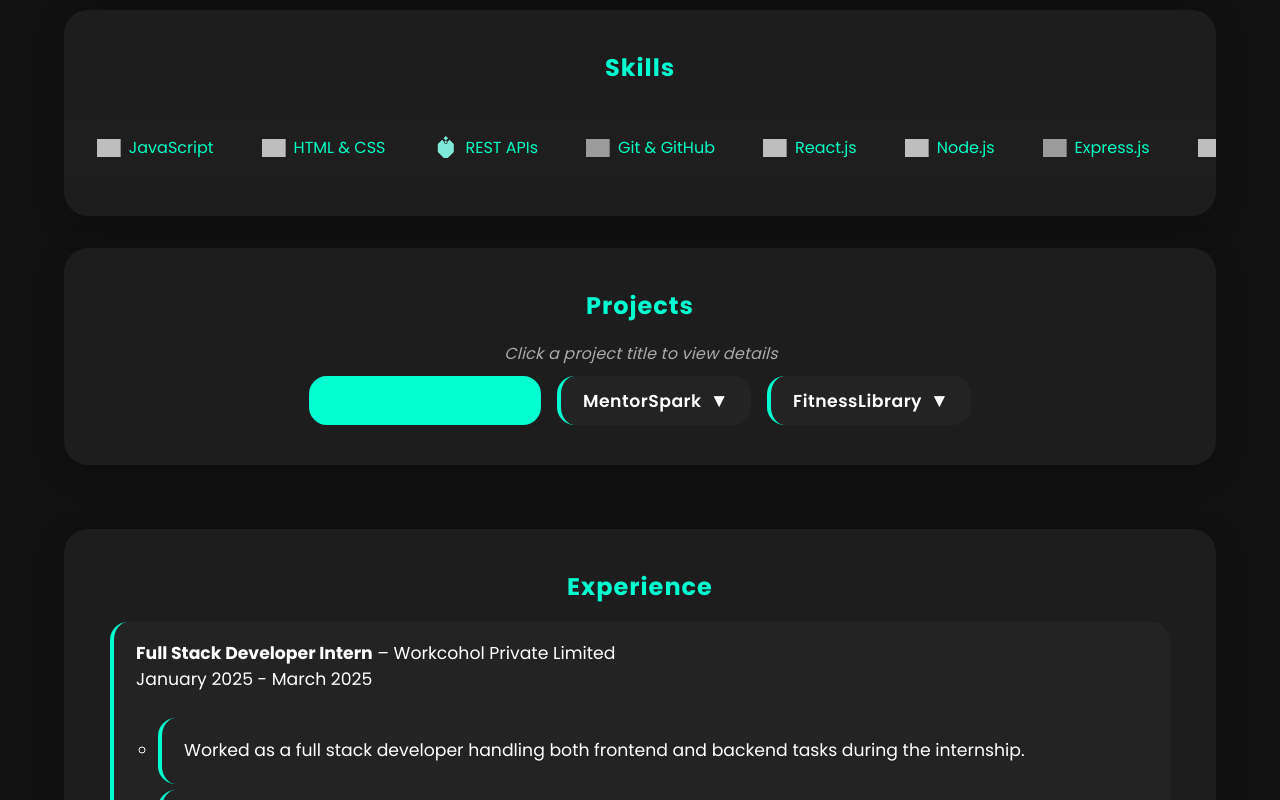
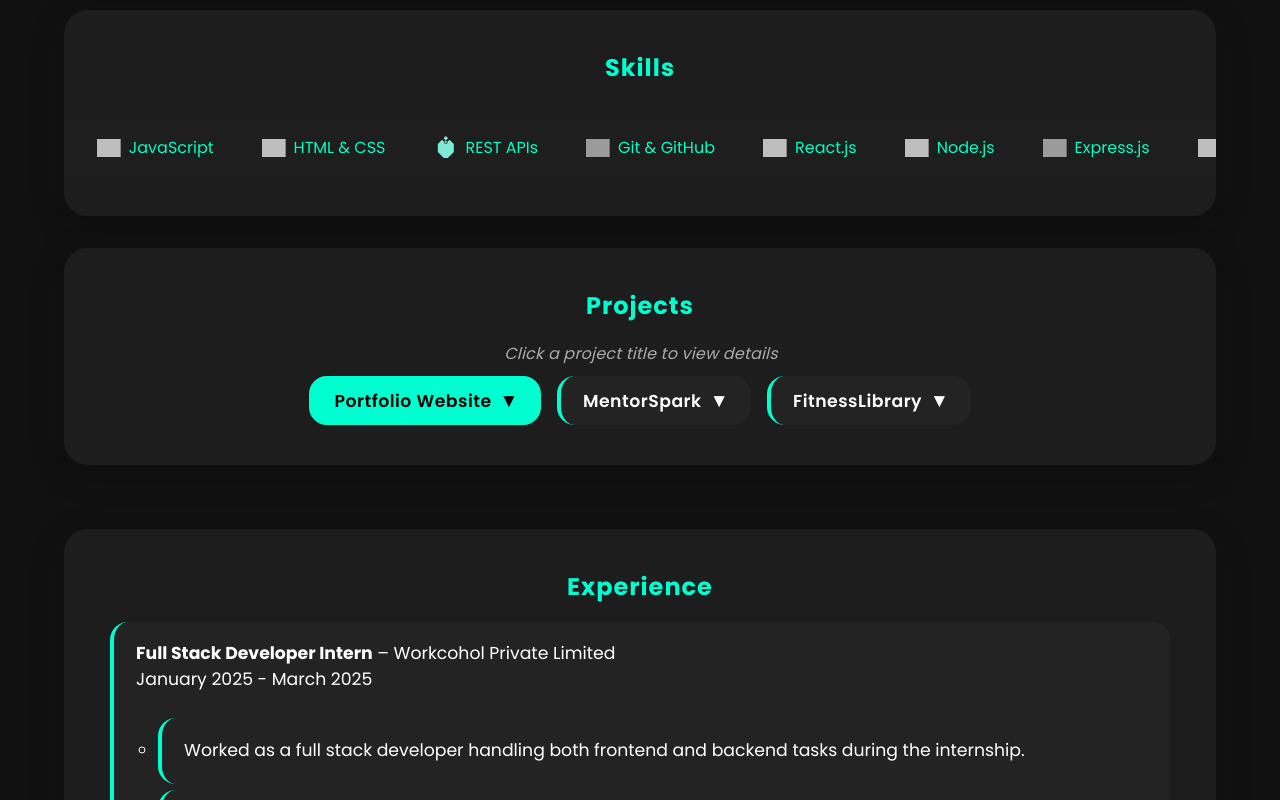
Before and after one commit to Michael-Jebaraj/portfolio, a React (Create React App) app: page / in a window 1280 px wide. In both pictures the pointer is over the button 426 px from the left and 1117 px from the top of the page. Shown: the part 717-1517 px from the top of the page. Built offline with nearby package versions, Linux system fonts and the light colour scheme; grey boxes are pictures that could not be loaded.

Commit message:
Update home.css

```diff
--- a/src/pages/home.css
+++ b/src/pages/home.css
@@ -148,7 +148,7 @@ body {
 }
 
 .project-link:hover {
-  color: #00ffd0;
+  color: black;
 }
 
 .project-details {
@@ -179,7 +179,7 @@ body {
   margin-right: 14px;
   margin-top: 6px;
   background: #00ffd0;
-  color: #181818;
+  color: #181818; /* black font */
   font-weight: 600;
   border-radius: 8px;
   padding: 8px 20px;
@@ -189,7 +189,7 @@ body {
 
 .project-btn:hover {
   background: #00cfa6;
-  color: #fff;
+  color: #181818; /* keep black font on hover */
 }
 
 .skills-content {
@@ -601,7 +601,7 @@ body {
 }
 
 .project-link:hover {
-  color: #00ffd0;
+  color: black;
 }
 
 .chevron-icon {
```
